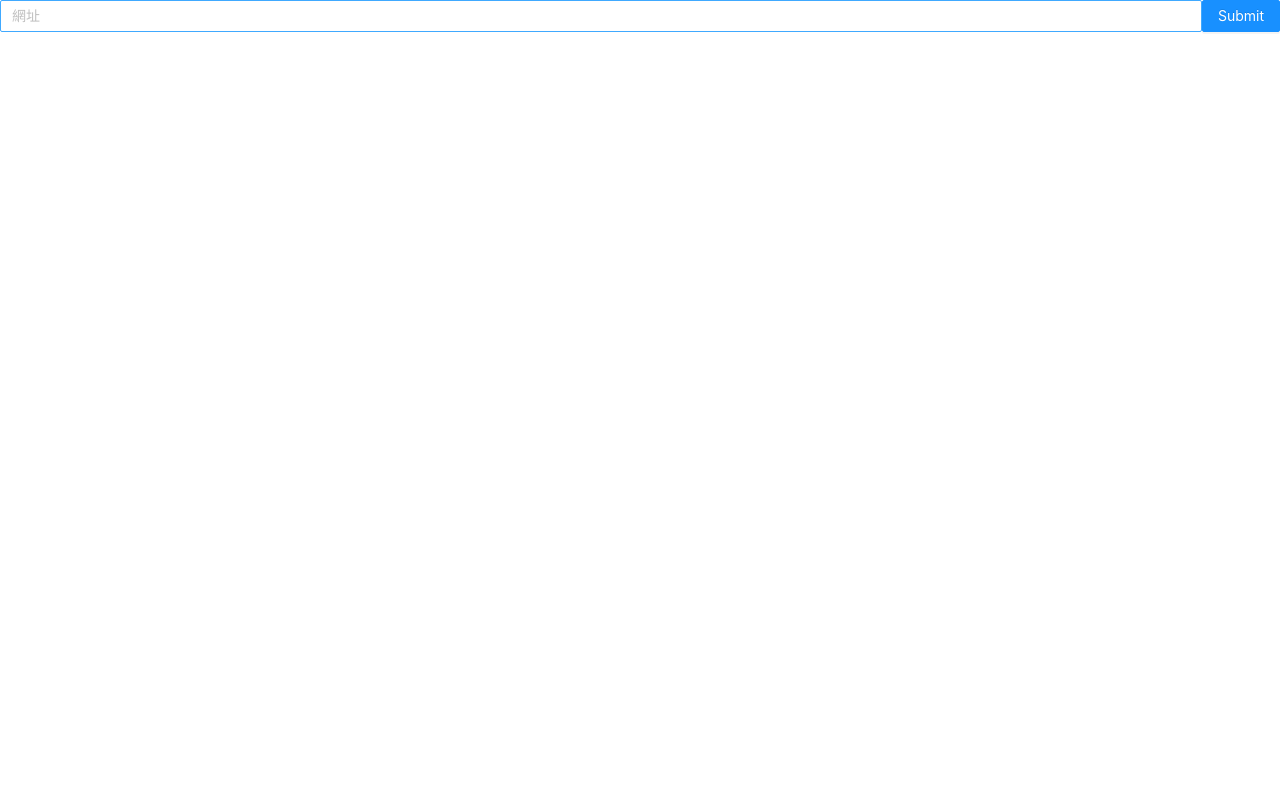
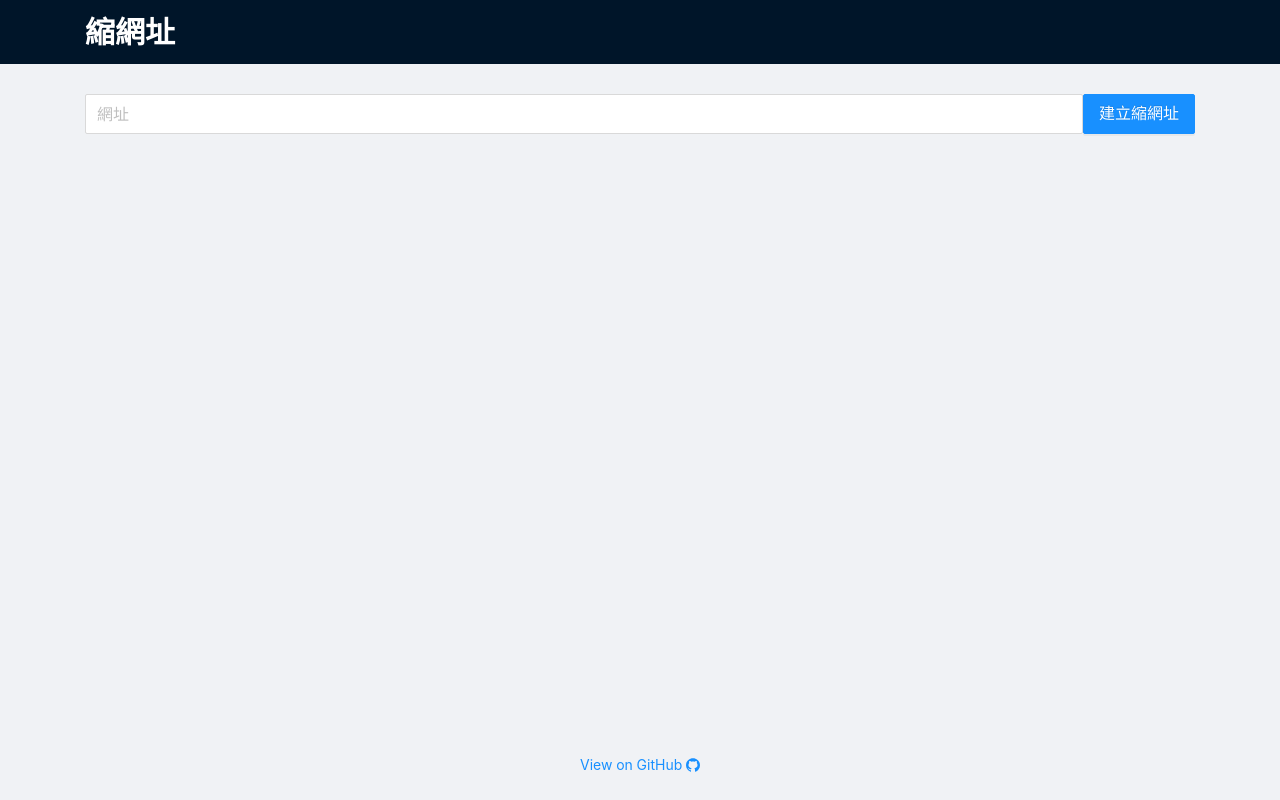
Before and after one commit to emma2334/url-shortener, a React (Create React App) app in the folder client/: page / in a window 1280 px wide. Built offline with nearby package versions, Linux system fonts and the light colour scheme.

Commit message:
feat(client): create layout

```diff
--- /dev/null
+++ b/client/src/App.module.css
@@ -0,0 +1,29 @@
+.layout {
+  display: flex;
+  min-height: 100vh;
+}
+
+.layout .header {
+  padding: 0;
+}
+
+.layout .title {
+  display: inline-flex;
+  align-items: center;
+  float: left;
+  margin-right: 24px;
+  margin-bottom: 0;
+  height: 100%;
+  color: #fff;
+  font-weight: 600;
+  font-size: 30px;
+}
+
+.layout .content {
+  flex: 1;
+}
+
+.layout .content .container {
+  padding-top: 30px;
+  padding-bottom: 30px;
+}
--- /dev/null
+++ b/client/src/App.tsx
@@ -0,0 +1,31 @@
+import React from 'react'
+import { Layout } from 'antd'
+import { GithubOutlined } from '@ant-design/icons'
+import Container from 'components/Container'
+import Home from 'pages/Home'
+import style from 'App.module.css'
+
+const App = () => {
+  return (
+    <Layout className={style.layout}>
+      <Layout.Header className={style.header}>
+        <Container>
+          <div className={style.title}>縮網址</div>
+        </Container>
+      </Layout.Header>
+      <Layout.Content className={style.content}>
+        <Container className={style.container}>
+          <Home />
+        </Container>
+      </Layout.Content>
+      <Layout.Footer style={{ textAlign: 'center' }}>
+        <a href="https://github.com/emma2334/url-shortener">
+          View on GitHub&nbsp;
+          <GithubOutlined />
+        </a>
+      </Layout.Footer>
+    </Layout>
+  )
+}
+
+export default React.memo(App)
--- /dev/null
+++ b/client/src/components/Container/index.module.css
@@ -0,0 +1,35 @@
+.container {
+  margin: auto;
+  width: 100%;
+  padding: 0 15px;
+}
+
+@media (min-width: 576px) {
+  .container {
+    max-width: 540px;
+  }
+}
+
+@media (min-width: 768px) {
+  .container {
+    max-width: 720px;
+  }
+}
+
+@media (min-width: 992px) {
+  .container {
+    max-width: 960px;
+  }
+}
+
+@media (min-width: 1200px) {
+  .container {
+    max-width: 1140px;
+  }
+}
+
+@media (min-width: 1400px) {
+  .container {
+    max-width: 1320px;
+  }
+}
--- /dev/null
+++ b/client/src/components/Container/index.tsx
@@ -0,0 +1,15 @@
+import React from 'react'
+import cx from 'classnames'
+
+import style from './index.module.css'
+
+interface PropsType {
+  className?: string;
+  children?: React.ReactNode;
+}
+
+const Container = ({ className, children }: PropsType) => {
+  return <div className={cx(style.container, className)}>{children}</div>
+}
+
+export default React.memo(Container)
--- a/client/src/components/UrlInput/index.tsx
+++ b/client/src/components/UrlInput/index.tsx
@@ -24,11 +24,16 @@ const UrlInput = ({ onFinish, buttonDisabled }: PropsType) => {
           }
         ]}
       >
-        <Input placeholder="網址" />
+        <Input size="large" placeholder="網址" allowClear />
       </Form.Item>
       <Form.Item className={style.formItem}>
-        <Button type="primary" htmlType="submit" disabled={buttonDisabled}>
-          Submit
+        <Button
+          type="primary"
+          size="large"
+          htmlType="submit"
+          disabled={buttonDisabled}
+        >
+          建立縮網址
         </Button>
       </Form.Item>
     </Form>
--- a/client/src/index.tsx
+++ b/client/src/index.tsx
@@ -1,13 +1,13 @@
 import React from 'react'
 import ReactDOM from 'react-dom'
 import 'antd/dist/antd.css'
-import Home from 'pages/Home'
+import App from 'App'
 
 import reportWebVitals from 'reportWebVitals'
 
 ReactDOM.render(
   <React.StrictMode>
-    <Home />
+    <App />
   </React.StrictMode>,
   document.getElementById('app')
 )
```
